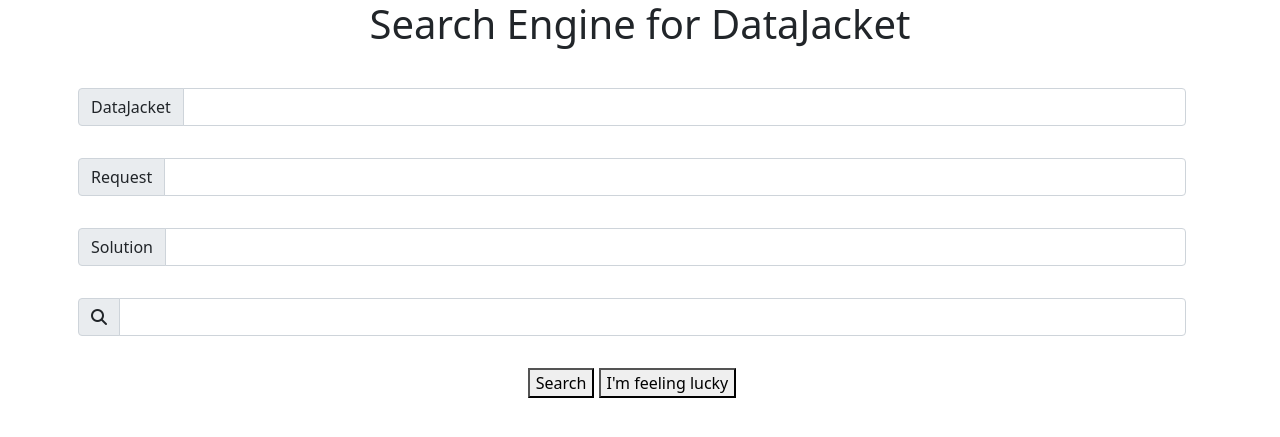
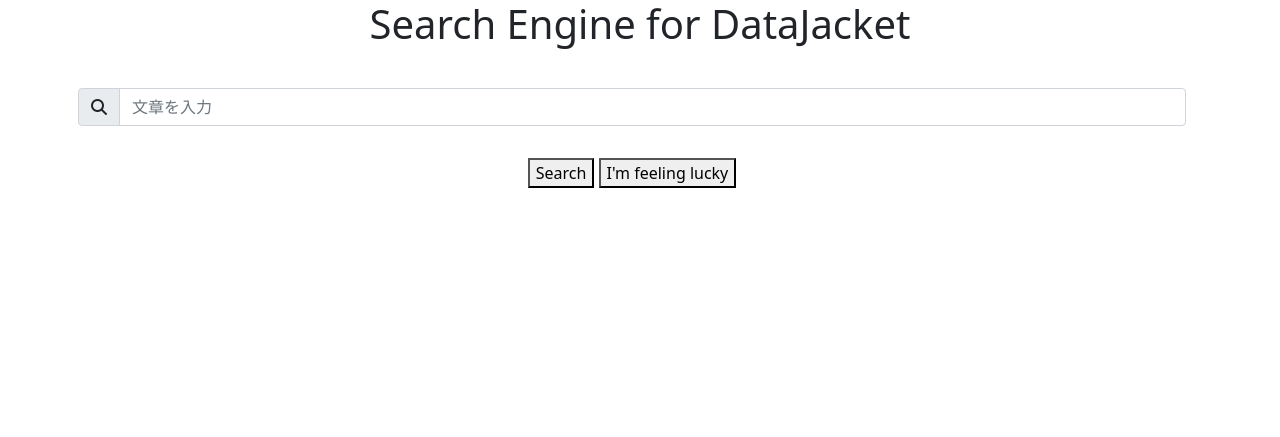
Before and after one commit to ShimaHAL/datamarket_app, a Django app: page / in a window 1280 px wide. Shown: the top 437 px of the page. Run offline with Django 4.2, Linux system fonts and the light colour scheme; some libraries are stand-ins or nearby versions.

Commit message:
apiが上手く叩けない

```diff
--- a/dmapp/apps.py
+++ b/dmapp/apps.py
@@ -2,5 +2,5 @@
 
 
 class DmappConfig(AppConfig):
-    default_auto_field = 'django.db.models.BigAutoField'
-    name = 'dmapp'
+    default_auto_field = "django.db.models.BigAutoField"
+    name = "dmapp"
--- a/dmapp/templates/dmapp/index.html
+++ b/dmapp/templates/dmapp/index.html
@@ -17,20 +17,8 @@
     <form method="post" action="{% url "search" %}" class="row g-3">
         {% csrf_token %}
         <div class="input-group mb-3">
-            <span class="input-group-text" id="inputGroup-sizing-dj">DataJacket</span>
-            <input type="text" class="form-control" aria-describedby="inputGroup-sizing-dj" name="dj">
-        </div>
-        <div class="input-group mb-3">
-            <span class="input-group-text" id="inputGroup-sizing-req">Request</span>
-            <input type="text" class="form-control" aria-describedby="inputGroup-sizing-req" name="request">
-        </div>
-        <div class="input-group mb-3">
-            <span class="input-group-text" id="inputGroup-sizing-sol">Solution</span>
-            <input type="text" class="form-control" aria-describedby="inputGroup-sizing-sol" name="solution">
-        </div>
-        <div class="input-group mb-3">
             <span class="input-group-text" id="inputGroup-sizing-glass"><i class="fa-solid fa-magnifying-glass"></i></span>
-            <input type="text" class="form-control" aria-describedby="inputGroup-sizing-glass" name="search">
+            <input type="text" class="form-control" aria-describedby="inputGroup-sizing-glass" name="search" placeholder="文章を入力">
         </div>
         <div class="col-auto mx-auto">
             <button class="submit" class="btn btn-primary" data-action="{% url "search"%}">Search</button>
--- a/dmapp/views.py
+++ b/dmapp/views.py
@@ -1,5 +1,6 @@
 from typing import List, Dict, Any
-from django.shortcuts import render
+from django.shortcuts import redirect, render
+from django.urls import reverse
 from django.views.decorators.http import require_POST
 from django.http import HttpRequest, HttpResponse, JsonResponse
 
@@ -7,73 +8,70 @@
 from janome.tokenfilter import POSKeepFilter, LowerCaseFilter, ExtractAttributeFilter
 
 import requests
+import urllib
 
-def index(request: HttpRequest)-> HttpResponse:
-    return render(request, 'dmapp/index.html')
+
+def index(request: HttpRequest) -> HttpResponse:
+    return render(request, "dmapp/index.html")
 
 
 @require_POST
-def search(request: HttpRequest)-> HttpResponse:
-    token_filters = [
-        POSKeepFilter(['名詞', "動詞", "形容詞", "形容動詞"]),
-        LowerCaseFilter(),
-        ExtractAttributeFilter('base_form')
-    ]
-    analyzer = Analyzer(token_filters=token_filters)
+def search(request: HttpRequest) -> HttpResponse:
 
-    dj:str=str(request.POST["dj"])
-    dj_wakati:List[str]=list(analyzer.analyze(dj))
+    search: str = str(request.POST["search"])
 
-    req:str = str(request.POST["request"])
-    req_wakati:List[str]=list(analyzer.analyze(req))
+    if not search:
+        return redirect(reverse("index"))
 
-    sol:str=str(request.POST["solution"])
-    sol_wakati:List[str]=list(analyzer.analyze(sol))
+    else:
+        token_filters = [
+            POSKeepFilter(["名詞", "動詞", "形容詞"]),
+            LowerCaseFilter(),
+            ExtractAttributeFilter("base_form"),
+        ]
+        analyzer = Analyzer(token_filters=token_filters)
 
-    url: str = "https://datajacket-store.org/sparql"
-    dj_query_base: str =  \
-        "select ?dj_ID ?DJ ?sol ?req where{\
-        ?s rdfs:label ?sol;\
-        <http://datajacket.org/solution/id> ?sol_ID;\
-        <http://datajacket.org/solution/combine> ?dj_URI;\
-        <http://datajacket.org/solution/satisfy> ?req_URI.\
-        ?req_URI rdfs:label ?req;\
-        <http://datajacket.org/requirement/id> ?req_ID.\
-        ?dj_URI rdfs:label ?DJ;\
-        <http://datajacket.org/datajacket/id> ?dj_ID."
+        wakati = list(analyzer.analyze(search))
+        url: str = "https://datajacket-store.org/sparql"
+        query: str = "select ?dj_ID ?DJ ?sol ?req where{\
+            {?s rdfs:label ?sol;\
+            <http://datajacket.org/solution/id> ?sol_ID;\
+            <http://datajacket.org/solution/combine> ?dj_URI;\
+            <http://datajacket.org/solution/satisfy> ?req_URI.\
+            ?req_URI rdfs:label ?req;\
+            <http://datajacket.org/requirement/id> ?req_ID.\
+            ?dj_URI rdfs:label ?DJ;\
+            <http://datajacket.org/datajacket/id> ?dj_ID."
 
-    dj_query: str = ""
-    if len(dj_wakati) > 0:
-        dj_query += "FILTER ("
-        dj_query += " || ".join(["regex(?DJ, \"" + w + "\")" for w in dj_wakati])
-        dj_query += ")."
+        query += (
+            "FILTER ("
+            + " || ".join(['regex(?req, "' + w + '")' for w in wakati])
+            + ")"
+        )
+        query += "} UNION {"
+        query += (
+            "FILTER ("
+            + " || ".join(['regex(?sol, "' + w + '")' for w in wakati])
+            + ")"
+        )
+        query += "} UNION {"
+        query += "?s rdfs:label ?DJ; <http://datajacket.org/datajacket/id> ?dj_ID."
+        query += (
+            "FILTER ("
+            + " || ".join(['regex(?DJ, "' + w + '")' for w in wakati])
+            + ")"
+        )
+        query += "}}"
+        query = "?query=" + urllib.parse.quote(query)
 
-    req_query_base: str = \
-        "{?s rdfs:label ?sol;\
-        <http://datajacket.org/solution/id> ?sol_ID;\
-        <http://datajacket.org/solution/combine> ?dj_URI.\
-        ?dj_URI rdfs:label ?DJ;\
-        <http://datajacket.org/datajacket/id> ?dj_ID."
-
-    req_query: str = ""
-    if len(req_wakati) > 0:
-        req_query += "FILTER ("
-        req_query += " || ".join(["regex(?req, \"" + w + "\")" for w in req_wakati])
-        req_query += ")."
-
-
-    params: str = "&format=application%2Fsparql-results%2Fhtml&timeout=0&debug=on&run=+Run+Query+"
-
-
-    res = requests.get(url+query+params)
-
-
-
-    context: Dict[str, Any]={"message": "search", "dj":dj_wakati, "sol": sol_wakati}
-    print(dj_wakati, sol_wakati)
-    return JsonResponse(context)
+        params: str = "&format=application%2Fsparql-results%2Bjson&timeout=0&debug=on&run=+Run+Query+"
+        print(url + query + params)
+        res = requests.get(url + query + params)
+        print(wakati)
+        context: Dict[str, Any] = {"message": "search", "wakati": wakati}
+        return JsonResponse(context)
 
 
 @require_POST
-def feellucky(request: HttpRequest)-> HttpResponse:
+def feellucky(request: HttpRequest) -> HttpResponse:
     return JsonResponse({"message": "feel lucky"})
--- a/dmproject/asgi.py
+++ b/dmproject/asgi.py
@@ -11,6 +11,6 @@
 
 from django.core.asgi import get_asgi_application
 
-os.environ.setdefault('DJANGO_SETTINGS_MODULE', 'dmproject.settings')
+os.environ.setdefault("DJANGO_SETTINGS_MODULE", "dmproject.settings")
 
 application = get_asgi_application()
--- a/dmproject/urls.py
+++ b/dmproject/urls.py
@@ -18,8 +18,8 @@
 from dmapp import views
 
 urlpatterns = [
-    path('admin/', admin.site.urls),
-    path("", views.index),
+    path("admin/", admin.site.urls),
+    path("", views.index, name="index"),
     path("search/", views.search, name="search"),
     path("feellucky/", views.feellucky, name="feellucky"),
 ]
--- a/dmproject/wsgi.py
+++ b/dmproject/wsgi.py
@@ -11,6 +11,6 @@
 
 from django.core.wsgi import get_wsgi_application
 
-os.environ.setdefault('DJANGO_SETTINGS_MODULE', 'dmproject.settings')
+os.environ.setdefault("DJANGO_SETTINGS_MODULE", "dmproject.settings")
 
 application = get_wsgi_application()
--- a/manage.py
+++ b/manage.py
@@ -6,7 +6,7 @@
 
 def main():
     """Run administrative tasks."""
-    os.environ.setdefault('DJANGO_SETTINGS_MODULE', 'dmproject.settings')
+    os.environ.setdefault("DJANGO_SETTINGS_MODULE", "dmproject.settings")
     try:
         from django.core.management import execute_from_command_line
     except ImportError as exc:
@@ -18,5 +18,5 @@
     execute_from_command_line(sys.argv)
 
 
-if __name__ == '__main__':
+if __name__ == "__main__":
     main()
```
Also changed, not shown: dmproject/settings.py (+36 -36 lines), 1 other file.
